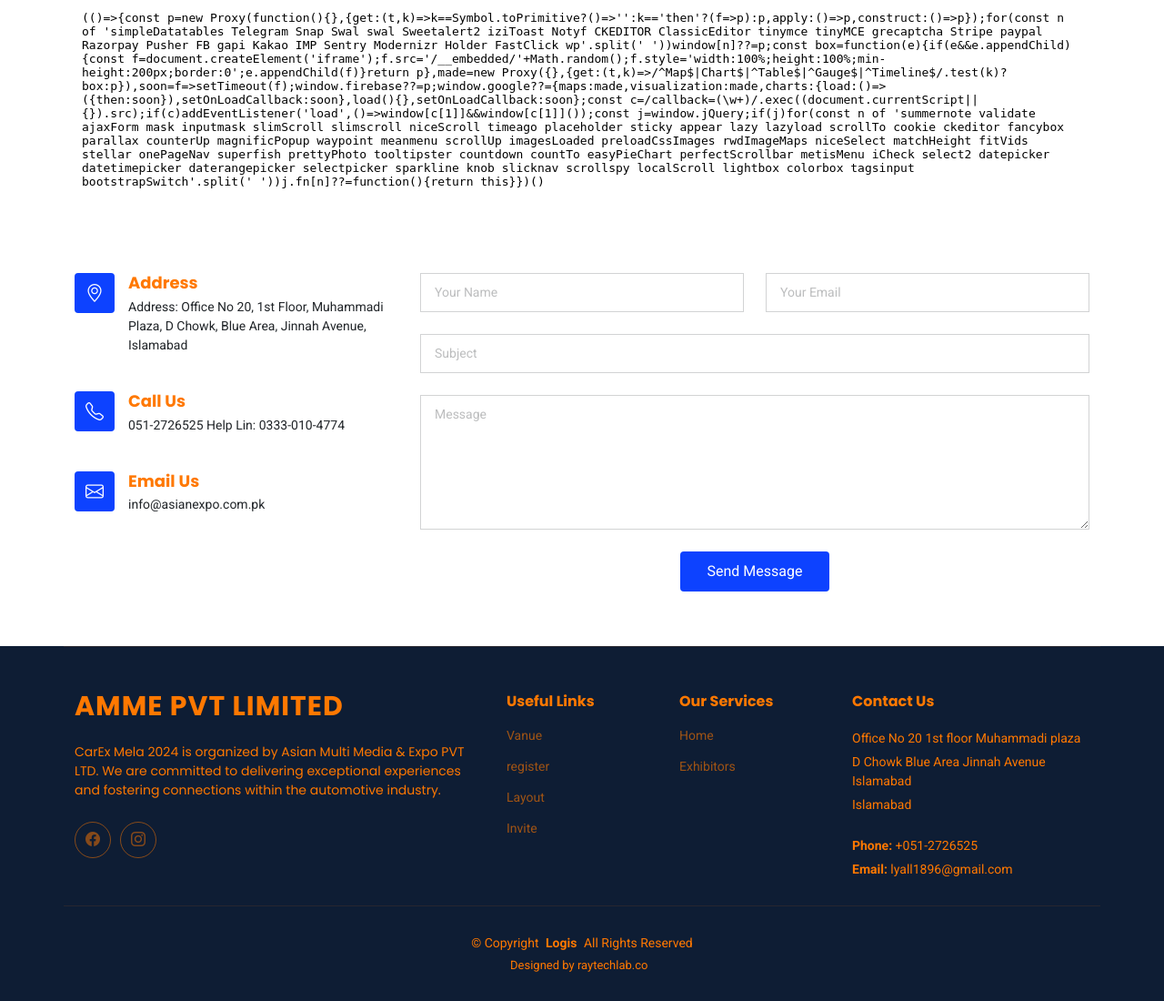
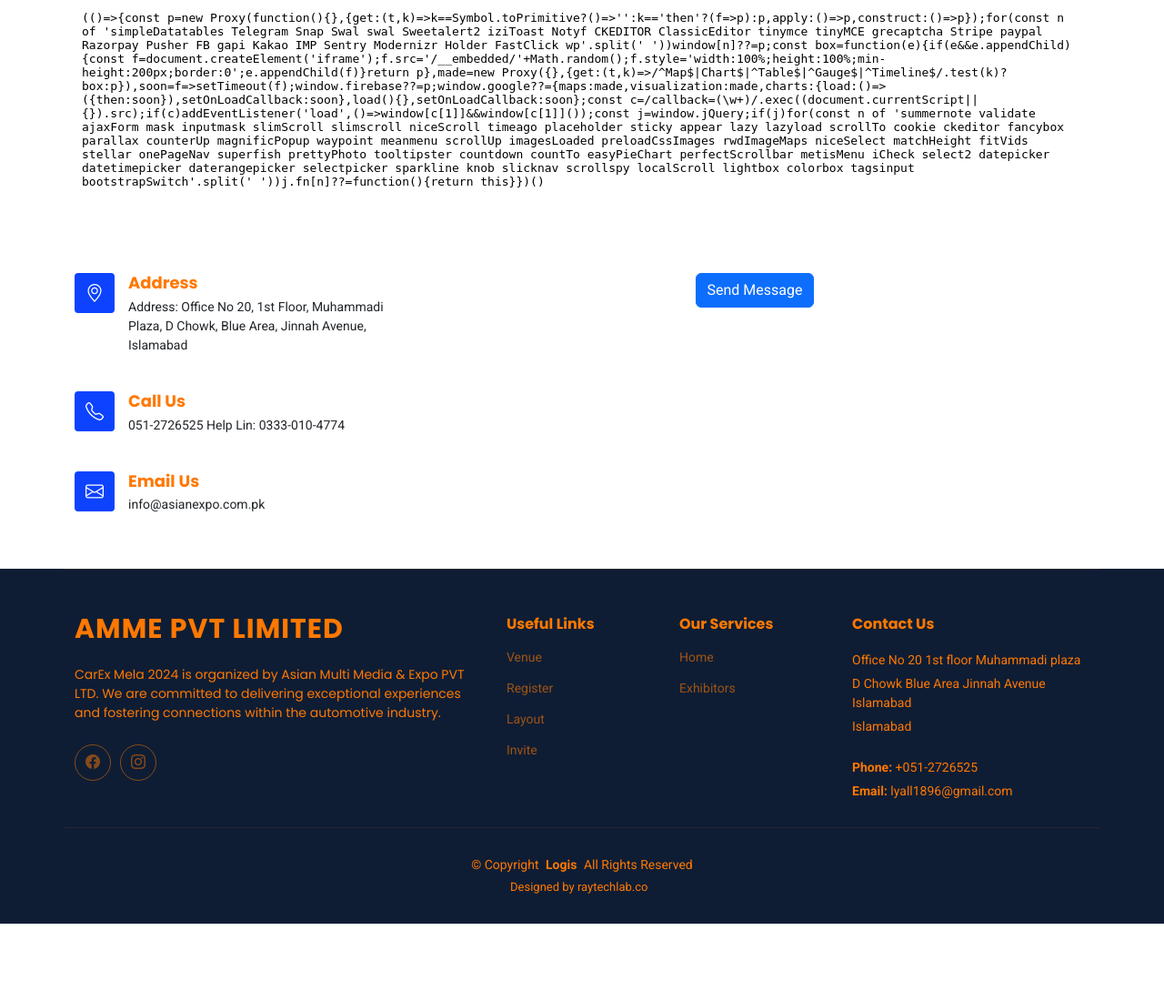
Before and after one commit to Gohar-sid/lib, a PHP site: page /contact.html in a window 1280 px wide. Shown: the part 449-1549 px from the top of the page at 91% size. After the commit the page ends 1464 px from the top, so only its background shows below. Run offline with PHP 8.4, Linux system fonts and the light colour scheme; some libraries are stand-ins or nearby versions.

Commit message:
Contact form changed

```diff
--- a/contact.html
+++ b/contact.html
@@ -128,9 +128,9 @@
           </div>
 
           <div class="col-lg-8">
-            <form action="forms/contact.php" method="post" class="php-email-form" data-aos="fade-up" data-aos-delay="200">
+            <form method="post" class="php-email-form" data-aos="fade-up" data-aos-delay="200">
               <div class="row gy-4">
-
+                <!--
                 <div class="col-md-6">
                   <input type="text" name="name" class="form-control" placeholder="Your Name" required="">
                 </div>
@@ -146,13 +146,14 @@
                 <div class="col-md-12">
                   <textarea class="form-control" name="message" rows="6" placeholder="Message" required=""></textarea>
                 </div>
+                -->
 
                 <div class="col-md-12 text-center">
                   <div class="loading">Loading</div>
                   <div class="error-message"></div>
                   <div class="sent-message">Your message has been sent. Thank you!</div>
 
-                  <button type="submit">Send Message</button>
+                  <a href="https://www.raytechlab.co" class="btn btn-primary">Send Message</a>
                 </div>
 
               </div>
@@ -187,8 +188,8 @@
         <div class="col-lg-2 col-6 footer-links">
           <h4>Useful Links</h4>
           <ul>
-            <li><a href="#">Vanue</a></li>
-            <li><a href="#">register</a></li>
+            <li><a href="#">Venue</a></li>
+            <li><a href="#">Register</a></li>
 <li><a href="#">Layout</a></li>
 <li><a href="#">Invite</a></li>
 
--- a/forms/contact.php
+++ b/forms/contact.php
@@ -16,7 +16,7 @@
   }
 
   $contact = new PHP_Email_Form;
-  $contact->ajax = true;
+  $contact->ajax = false;
 
   $contact->to = $receiving_email_address;
   $contact->from_name = $_POST['name'];
```
Also changed, not shown: get-a-quote.html (+0 -7 lines), index.html (+4 -5 lines), pricing.html (+0 -7 lines), service-details.html (+0 -7 lines).
